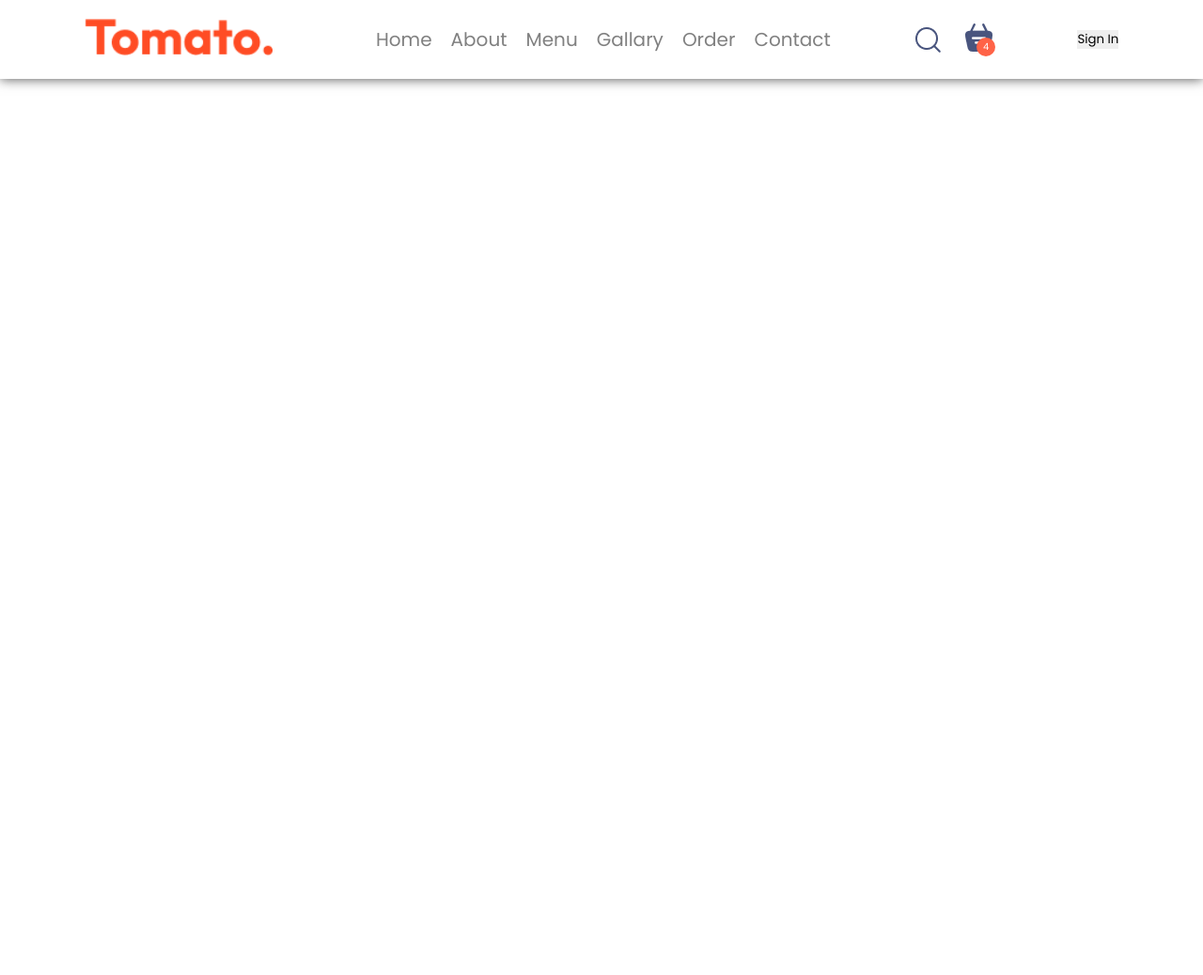
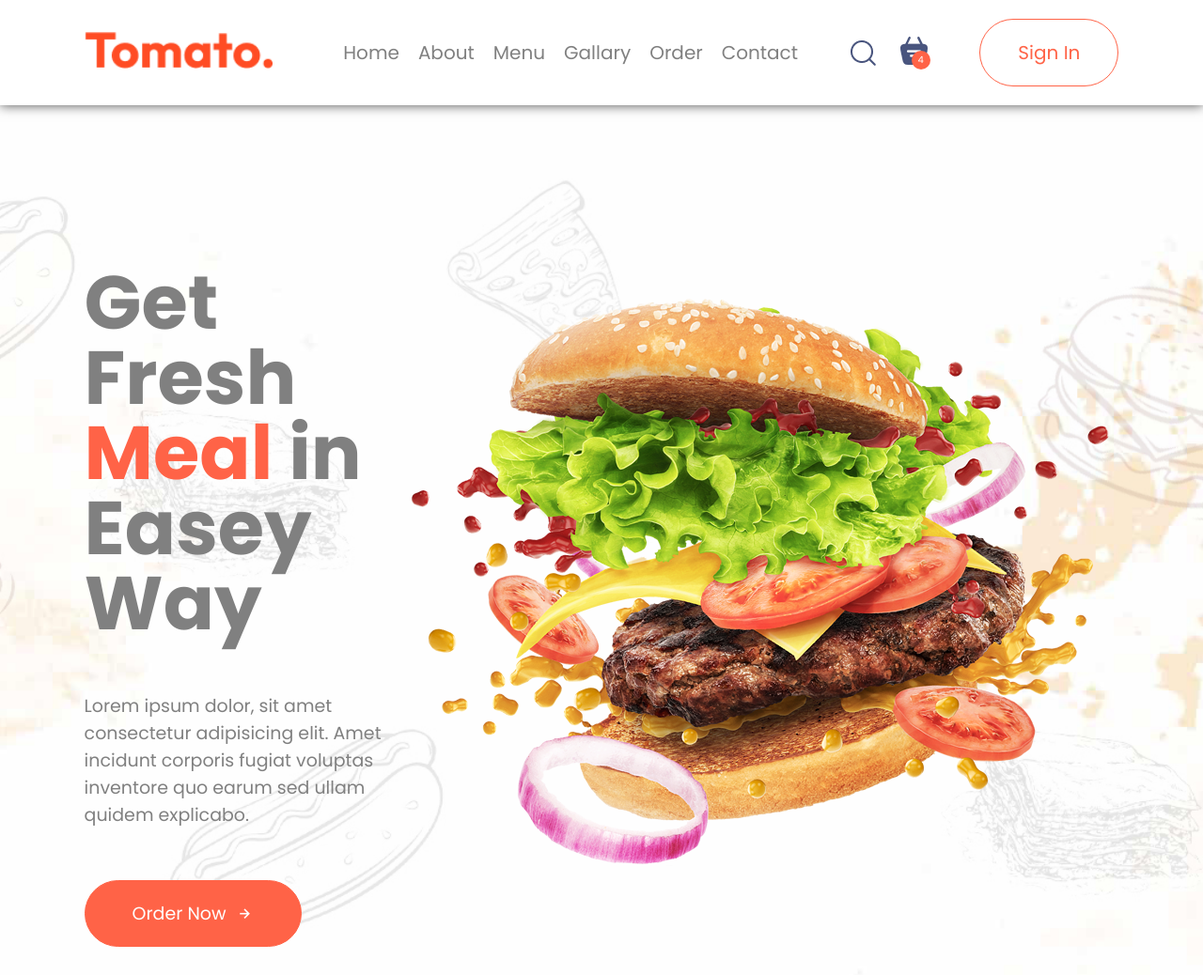
Before and after one commit to kosalmcs/htmlcss9-10, a plain HTML site: page index.html in a window 1280 px wide. Shown: the whole page at 94% size. Before the commit the page ends 800 px from the top, so only its background shows below. Drawn offline with nearby package versions, Linux system fonts and the light colour scheme.

Commit message:
30.10.2024

```diff
--- a/index.html
+++ b/index.html
@@ -6,9 +6,12 @@
     <meta name="viewport" content="width=device-width, initial-scale=1.0">
     <title>Food Delivery</title>
     <link rel="stylesheet" href="style.css">
+    <!-- boxicons -->
+    <link href='https://unpkg.com/boxicons@2.1.4/css/boxicons.min.css' rel='stylesheet'>
 </head>
 
 <body>
+    <!-- Header Section -->
     <header>
         <div class="logo">
             <img src="./image/logo.png" alt="">
@@ -30,6 +33,25 @@
         </div>
         <button>Sign In</button>
     </header>
+    <!-- Hero Section -->
+    <section class="home">
+        <div class="home-content">
+            <div class="home-text-content">
+                <h1>Get Fresh <span>Meal</span> in Easey Way</h1>
+                <p>Lorem ipsum dolor, sit amet consectetur adipisicing elit. Amet incidunt corporis fugiat voluptas
+                    inventore quo earum sed ullam quidem explicabo.</p>
+                <button>
+                    <div>
+                        Order Now
+                    </div>
+                    <i class='bx bx-right-arrow-alt'></i>
+                </button>
+            </div>
+            <div class="home-img">
+                <img src="./image/main_img.png" alt="">
+            </div>
+        </div>
+    </section>
 </body>
 
 </html>
--- a/style.css
+++ b/style.css
@@ -91,3 +91,68 @@ header .navbar {
   border-radius: 50%;
   color: var(--white-color);
 }
+header button {
+  padding: 20px 40px;
+  background: transparent;
+  color: var(--main-color);
+  border: 1.5px solid var(--main-color);
+  font-size: 2rem;
+  border-radius: 50px;
+  cursor: pointer;
+  transition: 0.5s ease-in-out;
+}
+header button:hover {
+  background: var(--main-color);
+  color: var(--white-color);
+}
+/*Hero Section  */
+section {
+  width: 100%;
+  padding: 12rem 7% 3rem;
+}
+span {
+  color: var(--main-color);
+}
+.home {
+  width: 100%;
+  background: url(./image/bg1.jpg);
+  background-position: center;
+  background-size: cover;
+}
+.home-content {
+  width: 100%;
+  display: flex;
+  justify-content: center;
+  align-items: center;
+}
+.home-text-content {
+  width: 50%;
+  gap: 3.3rem;
+  padding-top: 5rem;
+}
+.home-text-content h1 {
+  font-size: 8rem;
+  line-height: 1;
+}
+.home-text-content p {
+  font-size: 1.9rem;
+  margin: 5.5rem 0;
+}
+button {
+  display: flex;
+  justify-content: center;
+  align-items: center;
+  gap: 1rem;
+  padding: 20px 50px;
+  background: var(--main-color);
+  color: var(--white-color);
+  font-size: 19px;
+  border-radius: 50px;
+  border: 1.5px solid var(--main-color);
+  transition: 0.5s ease-in-out;
+  cursor: pointer;
+}
+button:hover {
+  background: transparent;
+  color: var(--main-color);
+}
```
